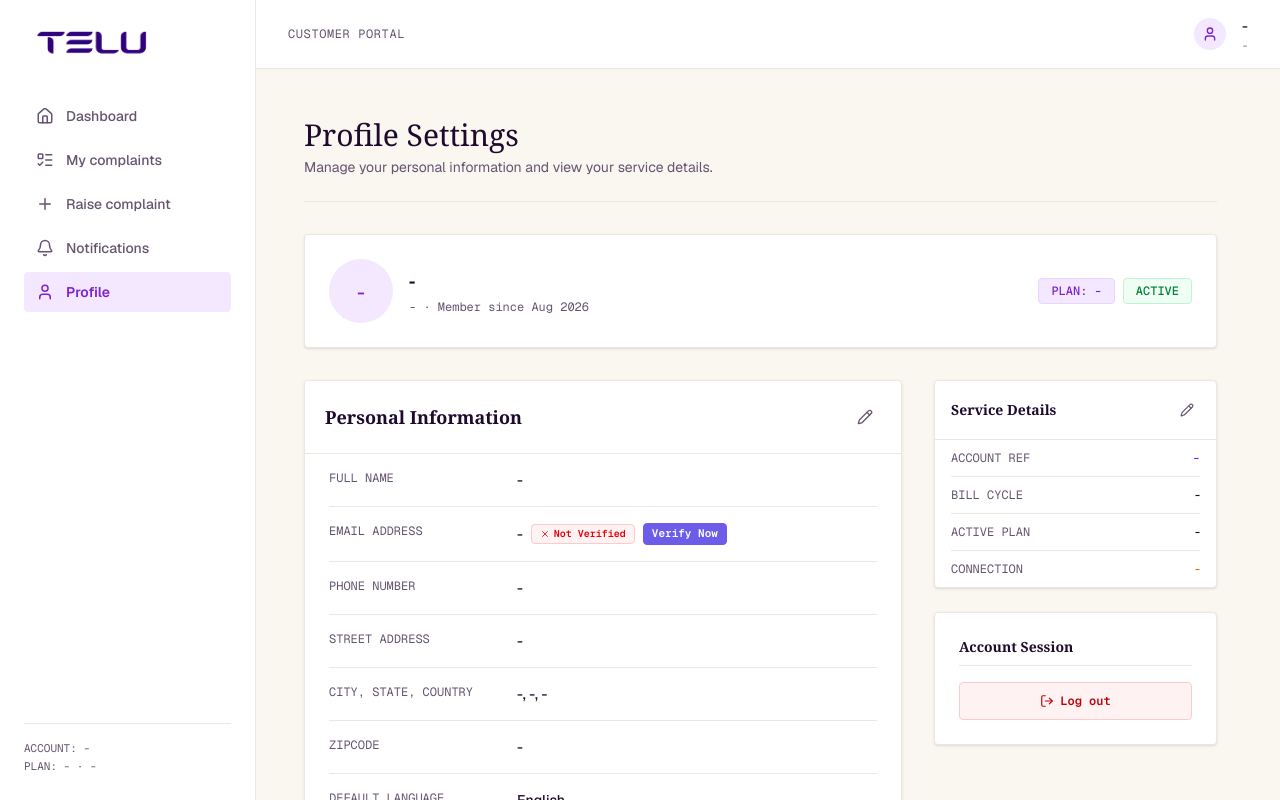
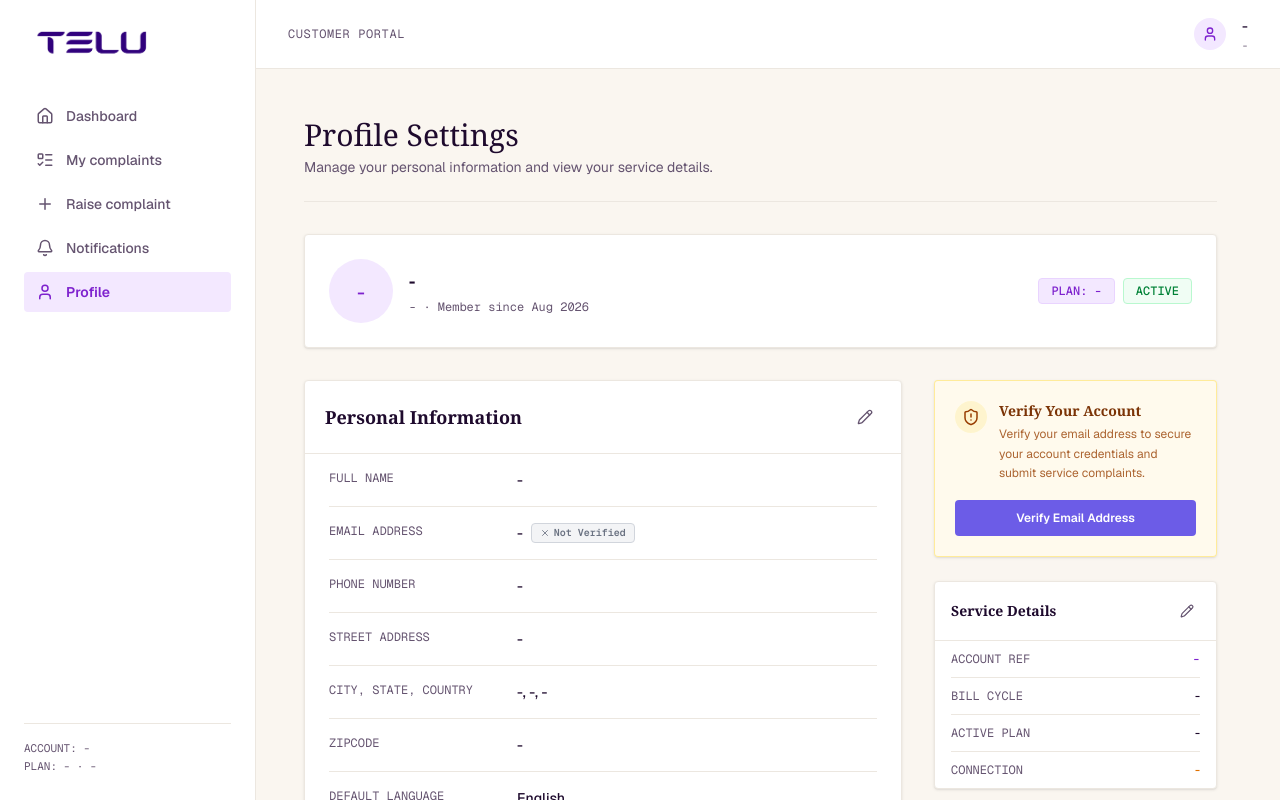
Before and after one commit to telecom-complaint-intelligence/telecom-frontend, a Next.js app: page /customer/profile in a window 1280 px wide. Built offline with nearby package versions, Linux system fonts and the light colour scheme.

Commit message:
feat(profile): relocate email verification to right column card

```diff
--- a/src/app/customer/profile/page.tsx
+++ b/src/app/customer/profile/page.tsx
@@ -1,7 +1,7 @@
 "use client";
 
 import React, { useState, useEffect } from "react";
-import { Check, LogOut, Save, Pencil, X } from "lucide-react";
+import { Check, LogOut, Save, Pencil, X, ShieldAlert } from "lucide-react";
 import { useAuth } from "@/components/auth-provider";
 import { useRouter } from "next/navigation";
 
@@ -412,71 +412,18 @@ export default function ProfilePage() {
                 </div>
                 <div className="py-4 grid grid-cols-3 gap-4">
                   <span className="font-mono text-xs text-plum uppercase">Email Address</span>
-                  <div className="col-span-2 space-y-3">
-                    <div className="flex items-center gap-2">
-                      <span className="font-medium">{email}</span>
+                  <span className="col-span-2 font-medium flex items-center gap-2">
+                    {email}
                     {user?.emailVerified ? (
                       <span className="text-[10px] font-mono font-semibold px-2 py-0.5 bg-green-50 text-green-700 border border-green-200 rounded flex items-center gap-1">
                         <Check size={10} /> Verified
                       </span>
                     ) : (
-                        <div className="flex items-center gap-2">
-                          <span className="text-[10px] font-mono font-semibold px-2 py-0.5 bg-red-50 text-red-600 border border-red-200 rounded flex items-center gap-1">
+                      <span className="text-[10px] font-mono font-semibold px-2 py-0.5 bg-gray-100 text-gray-500 border border-gray-300 rounded flex items-center gap-1">
                         <X size={10} /> Not Verified
                       </span>
-                          {!showOtpInput && (
-                            <button
-                              type="button"
-                              onClick={handleTriggerVerification}
-                              disabled={otpLoading}
-                              className="text-[11px] font-mono font-semibold px-2 py-0.5 bg-[#6C5CE7] hover:bg-[#5A4AD1] text-white rounded border border-[#6C5CE7] transition-all cursor-pointer disabled:opacity-50"
-                            >
-                              {otpLoading ? "Sending..." : "Verify Now"}
-                            </button>
                     )}
-                        </div>
-                      )}
-                    </div>
-
-                    {showOtpInput && (
-                      <form onSubmit={handleVerifyOtp} className="space-y-2 p-3 bg-[#FDFBF7] border border-[#EBE6E0] rounded animate-fade-in max-w-sm">
-                        <label className="block text-[10px] font-mono text-plum uppercase tracking-wider">
-                          Enter 6-Digit OTP Code
-                        </label>
-                        <div className="flex gap-2">
-                          <input
-                            type="text"
-                            maxLength={6}
-                            value={otpCode}
-                            onChange={(e) => setOtpCode(e.target.value.replace(/\D/g, ""))}
-                            placeholder="e.g. 123456"
-                            className="px-3 py-1.5 bg-background border border-border-beige rounded text-xs focus:outline-none focus:border-accent w-32 font-mono text-center tracking-widest text-sm"
-                            required
-                          />
-                          <button
-                            type="submit"
-                            disabled={otpLoading || otpCode.length !== 6}
-                            className="px-4 py-1.5 bg-[#1E0A2D] hover:bg-[#2F1442] text-white text-xs font-semibold rounded transition-colors disabled:opacity-50 cursor-pointer"
-                          >
-                            {otpLoading ? "Verifying..." : "Submit Code"}
-                          </button>
-                          <button
-                            type="button"
-                            onClick={() => setShowOtpInput(false)}
-                            className="px-3 py-1.5 border border-border-beige hover:bg-[#F5EFEB] text-plum text-xs rounded cursor-pointer"
-                          >
-                            Cancel
-                          </button>
-                        </div>
-                        {otpError && (
-                          <p className="text-[10px] text-red-500 font-semibold">{otpError}</p>
-                        )}
-                        {otpSuccess && (
-                          <p className="text-[10px] text-green-600 font-semibold">{otpSuccess}</p>
-                        )}
-                      </form>
-                    )}
-                  </div>
+                  </span>
                 </div>
                 <div className="py-4 grid grid-cols-3 gap-4">
                   <span className="font-mono text-xs text-plum uppercase">Phone Number</span>
@@ -512,6 +459,73 @@ export default function ProfilePage() {
 
         {/* Right Column - Service Details & Session */}
         <div className="space-y-6">
+          {/* Email Verification Banner */}
+          {!user?.emailVerified && (
+            <div className="bg-amber-50/70 border border-amber-200/80 rounded p-5 space-y-4 shadow-sm animate-fade-in">
+              <div className="flex items-start gap-3">
+                <div className="h-8 w-8 rounded-full bg-amber-100/80 flex items-center justify-center text-amber-800 shrink-0">
+                  <ShieldAlert className="h-4.5 w-4.5" />
+                </div>
+                <div className="space-y-1">
+                  <h4 className="text-sm font-serif font-semibold text-amber-900">Verify Your Account</h4>
+                  <p className="text-xs text-amber-800/80 leading-relaxed">
+                    Verify your email address to secure your account credentials and submit service complaints.
+                  </p>
+                </div>
+              </div>
+
+              {!showOtpInput ? (
+                <button
+                  type="button"
+                  onClick={handleTriggerVerification}
+                  disabled={otpLoading}
+                  className="w-full py-2.5 bg-[#6C5CE7] hover:bg-[#5A4AD1] text-white text-xs font-semibold rounded transition-colors disabled:opacity-50 cursor-pointer"
+                >
+                  {otpLoading ? "Sending Code..." : "Verify Email Address"}
+                </button>
+              ) : (
+                <form onSubmit={handleVerifyOtp} className="space-y-3 pt-3 border-t border-amber-200">
+                  <div className="space-y-1">
+                    <label className="block text-[10px] font-mono text-amber-900 uppercase tracking-wider">
+                      Enter 6-Digit Verification Code
+                    </label>
+                    <input
+                      type="text"
+                      maxLength={6}
+                      value={otpCode}
+                      onChange={(e) => setOtpCode(e.target.value.replace(/\D/g, ""))}
+                      placeholder="e.g. 123456"
+                      className="w-full px-3 py-2 bg-white border border-border-beige rounded text-sm focus:outline-none focus:border-accent font-mono text-center tracking-widest text-sm"
+                      required
+                    />
+                  </div>
+                  <div className="flex gap-2">
+                    <button
+                      type="submit"
+                      disabled={otpLoading || otpCode.length !== 6}
+                      className="flex-grow py-2 bg-[#1E0A2D] hover:bg-[#2F1442] text-white text-xs font-semibold rounded transition-colors disabled:opacity-50 cursor-pointer"
+                    >
+                      {otpLoading ? "Verifying..." : "Submit Code"}
+                    </button>
+                    <button
+                      type="button"
+                      onClick={() => setShowOtpInput(false)}
+                      className="px-3 py-2 border border-border-beige text-plum hover:bg-[#F5EFEB] text-xs font-semibold rounded cursor-pointer"
+                    >
+                      Cancel
+                    </button>
+                  </div>
+                  {otpError && (
+                    <p className="text-[10px] text-red-500 font-semibold">{otpError}</p>
+                  )}
+                  {otpSuccess && (
+                    <p className="text-[10px] text-green-600 font-semibold">{otpSuccess}</p>
+                  )}
+                </form>
+              )}
+            </div>
+          )}
+
           <div className="bg-card-bg border border-border-beige rounded shadow-sm overflow-hidden">
             <div className="p-4 border-b border-border-beige flex items-center justify-between">
               <h3 className="text-sm font-serif font-semibold">Service Details</h3>
```
Lines whose indentation alone changed are shown as unchanged.
